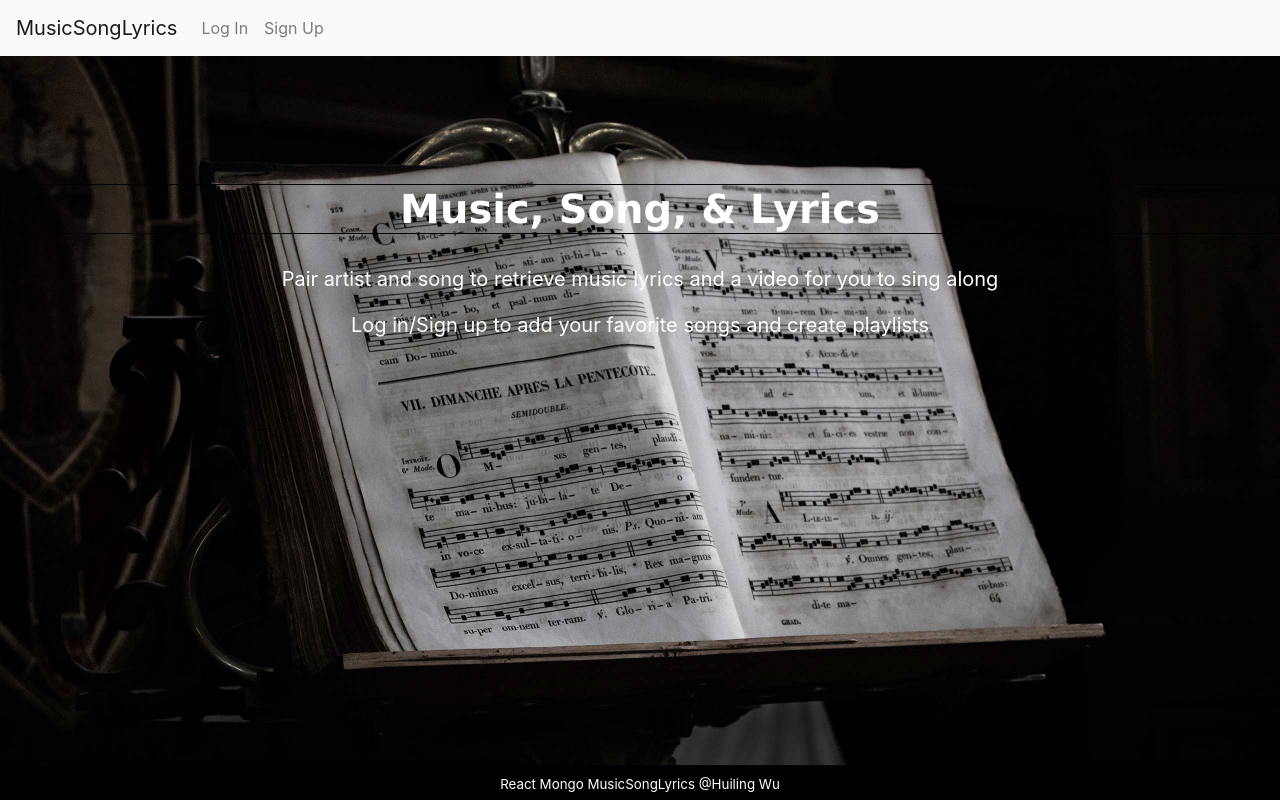
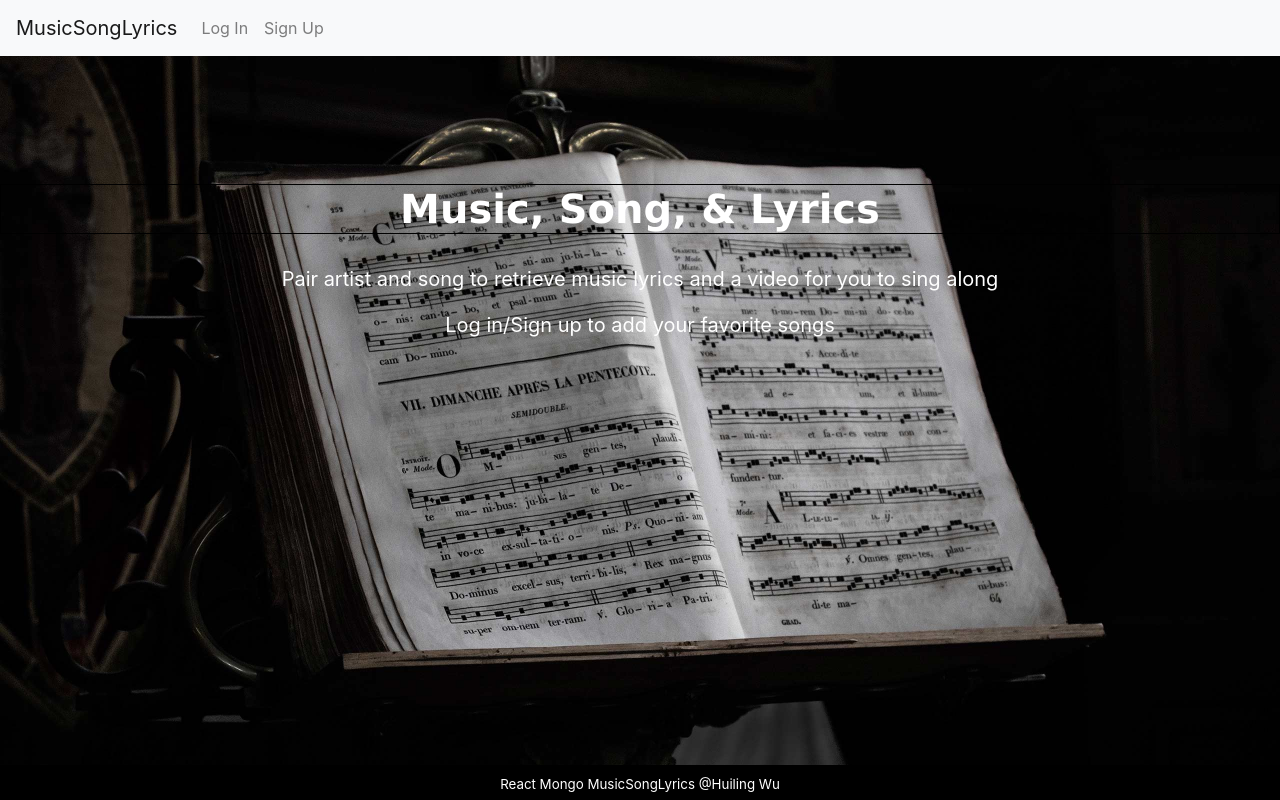
Before and after one commit to huwu55/React-Mongo-MusicSongLyrics, a React (Create React App) app in the folder client/: page / in a window 1280 px wide. Built offline with nearby package versions, Linux system fonts and the light colour scheme.

Commit message:
edited main page

```diff
--- a/client/src/pages/Intro.js
+++ b/client/src/pages/Intro.js
@@ -11,7 +11,7 @@ export default () => {
             <div className="intro">
                 <h1 className="title">Music, Song, &amp; Lyrics</h1>
                 <p>Pair artist and song to retrieve music lyrics and a video for you to sing along</p>
-                <p>Log in/Sign up to add your favorite songs and create playlists</p>
+                <p>Log in/Sign up to add your favorite songs</p>
             </div>
         </div>
     );
```
